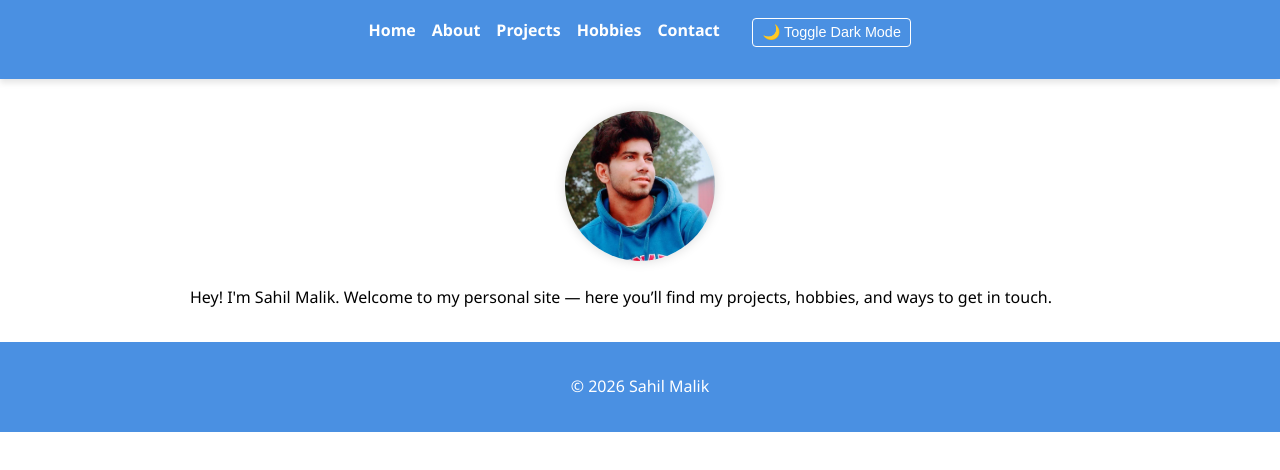
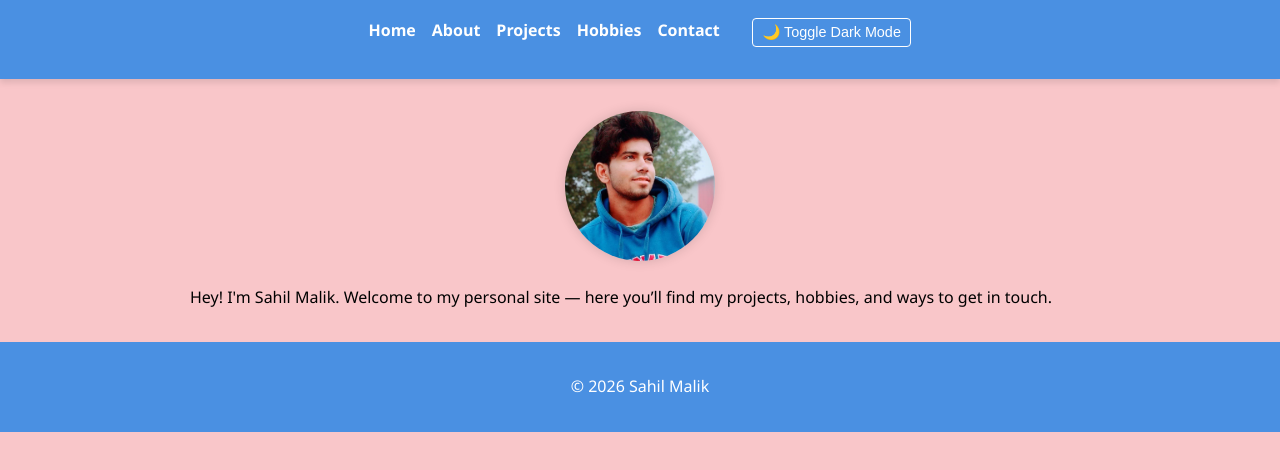
Before and after one commit to sahilmalik9/mtm6407-static-site-sahilmalik9, an Eleventy site: page src/index.njk in a window 1280 px wide. Shown: the part 92-562 px from the top of the page. Built offline with nearby package versions, Linux system fonts and the light colour scheme; Eleventy itself is replaced by a stand-in of ours; files that its build step writes are made by us from their sources.

```diff
--- a/docs/css/style.css
+++ b/docs/css/style.css
@@ -1,5 +1,5 @@
 :root {
-  --bg: #ffffff;
+  --bg: #f9c6c9;
   --text: #000000;
   --primary: #4a90e2;
 }
--- a/src/css/style.css
+++ b/src/css/style.css
@@ -1,5 +1,5 @@
 :root {
-  --bg: #ffffff;
+  --bg: #f9c6c9;
   --text: #000000;
   --primary: #4a90e2;
 }
```
